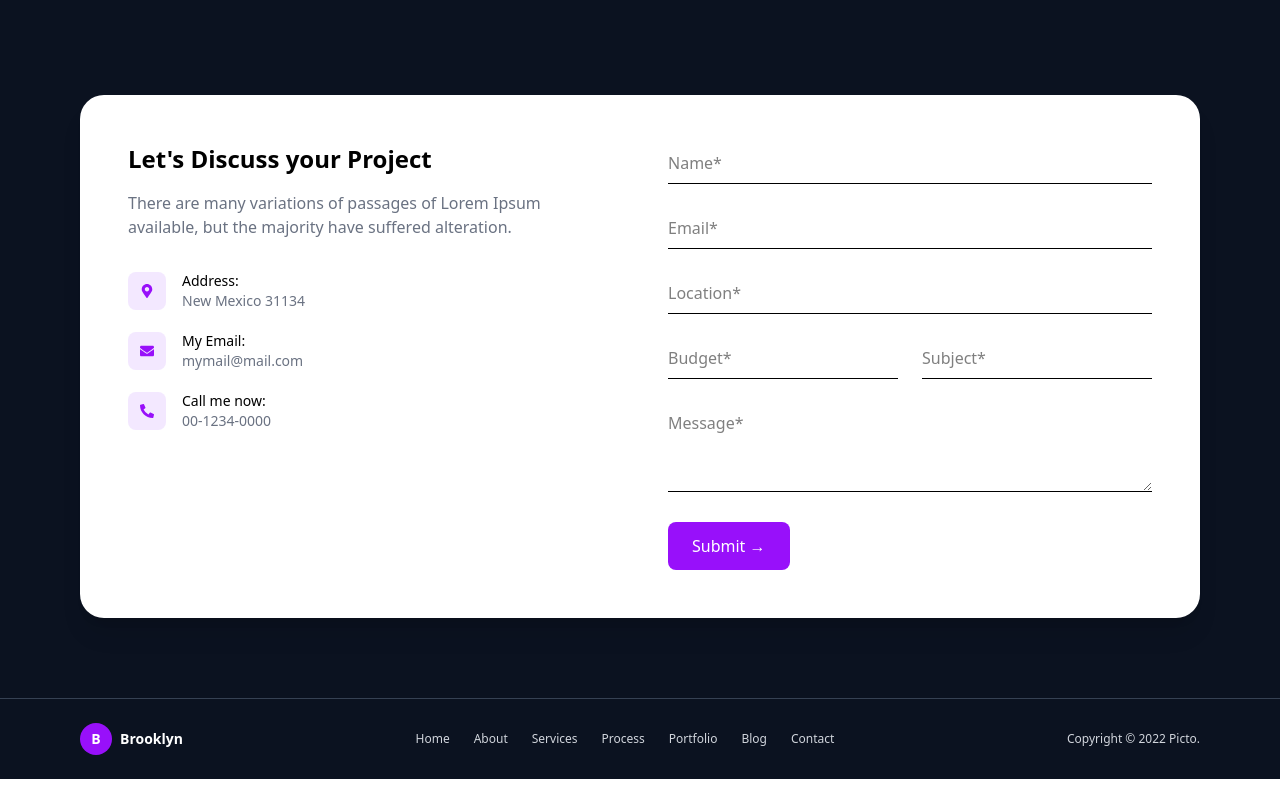
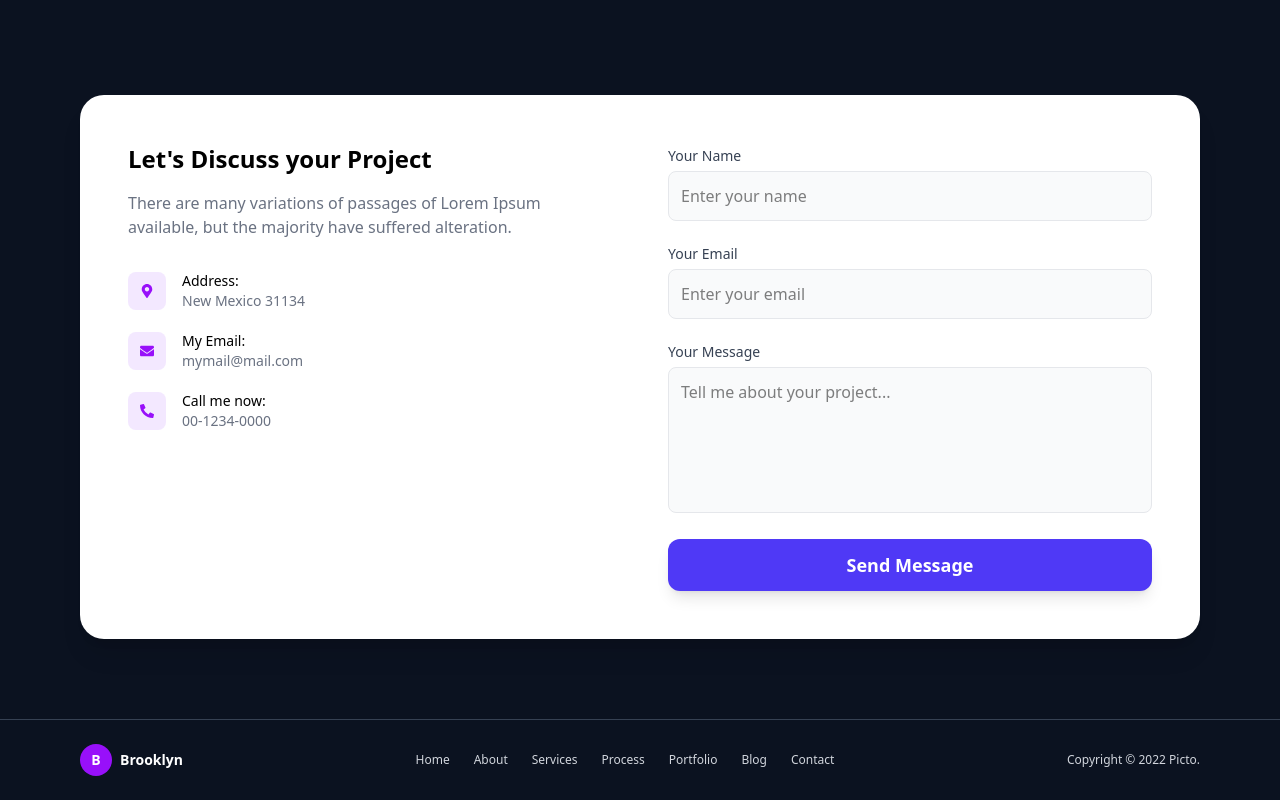
Before and after one commit to The-HonouredOne/portfoliopraveensir, a React (Vite) app: page / in a window 1280 px wide. Shown: the part 5489-6289 px from the top of the page. Before the commit the page ends 6268 px from the top, so only its background shows below. Built offline with nearby package versions, Linux system fonts and the light colour scheme.

Commit message:
vercel.json

```diff
--- a/src/components/AdminContacts.jsx
+++ b/src/components/AdminContacts.jsx
@@ -23,7 +23,7 @@ const adminKey = sessionStorage.getItem("adminKey");
 
   const fetchContacts = async () => {
     try {
-      const res = await fetch("http://localhost:8080/api/contacts", {
+      const res = await fetch("https://portfoliopra-server.onrender.com/api/contacts", {
         headers: {
           "x-admin-key": adminKey,
         },
@@ -45,7 +45,7 @@ const adminKey = sessionStorage.getItem("adminKey");
     if (!confirm("Delete this contact?")) return;
 
     try {
-      const res = await fetch(`http://localhost:8080/api/contact/${id}`, {
+      const res = await fetch(`https://portfoliopra-server.onrender.com/api/contact/${id}`, {
         method: "DELETE",
         headers: {
           "x-admin-key": adminKey,
@@ -66,7 +66,7 @@ const adminKey = sessionStorage.getItem("adminKey");
     if (!confirm("Delete ALL contacts?")) return;
 
     try {
-      const res = await fetch("http://localhost:8080/api/contacts", {
+      const res = await fetch("https://portfoliopra-server.onrender.com/api/contacts", {
         method: "DELETE",
         headers: {
           "x-admin-key": adminKey,
--- a/src/components/Contact.jsx
+++ b/src/components/Contact.jsx
@@ -25,7 +25,7 @@ export default function Contact() {
     setError("");
 
     try {
-      const res = await fetch("http://localhost:8080/api/contact", {
+      const res = await fetch("https://portfoliopra-server.onrender.com/api/contact", {
         method: "POST",
         headers: { "Content-Type": "application/json" },
         body: JSON.stringify(formData),
--- a/src/components/ContactandFooter.jsx
+++ b/src/components/ContactandFooter.jsx
@@ -1,7 +1,52 @@
-import React from "react";
+import React, { useState } from "react";
 import { FaMapMarkerAlt, FaEnvelope, FaPhoneAlt } from "react-icons/fa";
 
 const ContactAndFooter = () => {
+
+    const [formData, setFormData] = useState({
+      name: "",
+      email: "",
+      message: "",
+    });
+
+    const [loading, setLoading] = useState(false);
+    const [success, setSuccess] = useState("");
+    const [error, setError] = useState("");
+
+    const handleChange = (e) => {
+      setFormData({
+        ...formData,
+        [e.target.name]: e.target.value,
+      });
+    };
+
+    const handleSubmit = async (e) => {
+      e.preventDefault();
+      setLoading(true);
+      setSuccess("");
+      setError("");
+
+      try {
+        const res = await fetch("https://portfoliopra-server.onrender.com/api/contact", {
+          method: "POST",
+          headers: { "Content-Type": "application/json" },
+          body: JSON.stringify(formData),
+        });
+
+        const data = await res.json();
+
+        if (!res.ok) throw new Error(data.message || "Something went wrong");
+
+        setSuccess("✅ Your message has been sent successfully!");
+        setFormData({ name: "", email: "", message: "" });
+      } catch (err) {
+        setError(err.message || "❌ Failed to send message");
+      } finally {
+        setLoading(false);
+      }
+    };
+
+
   return (
     <section className="bg-[#0b1220] pt-32">
 
@@ -51,22 +96,68 @@ const ContactAndFooter = () => {
           </div>
 
           {/* Right Form */}
-          <form className="space-y-6">
-            <input className="w-full border-b py-2 outline-none" placeholder="Name*" />
-            <input className="w-full border-b py-2 outline-none" placeholder="Email*" />
-            <input className="w-full border-b py-2 outline-none" placeholder="Location*" />
+          <form onSubmit={handleSubmit} className="space-y-5">
+          <div>
+            <label className="text-sm font-medium text-gray-700">
+              Your Name
+            </label>
+            <input
+              type="text"
+              name="name"
+              value={formData.name}
+              onChange={handleChange}
+              required
+              placeholder="Enter your name"
+              className="w-full mt-1 p-3 rounded-lg bg-gray-50 border border-gray-200 outline-none focus:ring-2 focus:ring-indigo-400"
+            />
+          </div>
 
-            <div className="grid grid-cols-2 gap-6">
-              <input className="border-b py-2 outline-none" placeholder="Budget*" />
-              <input className="border-b py-2 outline-none" placeholder="Subject*" />
-            </div>
+          <div>
+            <label className="text-sm font-medium text-gray-700">
+              Your Email
+            </label>
+            <input
+              type="email"
+              name="email"
+              value={formData.email}
+              onChange={handleChange}
+              required
+              placeholder="Enter your email"
+              className="w-full mt-1 p-3 rounded-lg bg-gray-50 border border-gray-200 outline-none focus:ring-2 focus:ring-indigo-400"
+            />
+          </div>
 
-            <textarea className="w-full border-b py-2 outline-none" placeholder="Message*" rows="3" />
+          <div>
+            <label className="text-sm font-medium text-gray-700">
+              Your Message
+            </label>
+            <textarea
+              name="message"
+              value={formData.message}
+              onChange={handleChange}
+              required
+              rows="5"
+              placeholder="Tell me about your project..."
+              className="w-full mt-1 p-3 rounded-lg bg-gray-50 border border-gray-200 outline-none focus:ring-2 focus:ring-indigo-400 resize-none"
+            />
+          </div>
 
-            <button className="inline-flex items-center gap-2 bg-purple-600 text-white px-6 py-3 rounded-lg hover:bg-purple-700 transition">
-              Submit →
-            </button>
-          </form>
+          <button
+            type="submit"
+            disabled={loading}
+            className="w-full bg-indigo-600 hover:bg-indigo-700 text-white transition py-3 rounded-xl text-lg font-semibold shadow-lg disabled:opacity-60"
+          >
+            {loading ? "Sending..." : "Send Message"}
+          </button>
+
+          {success && (
+            <p className="text-green-600 text-sm mt-2">{success}</p>
+          )}
+
+          {error && (
+            <p className="text-red-500 text-sm mt-2">{error}</p>
+          )}
+        </form>
         </div>
       </div>
 
```
Also changed, not shown: vercel.json (added).
